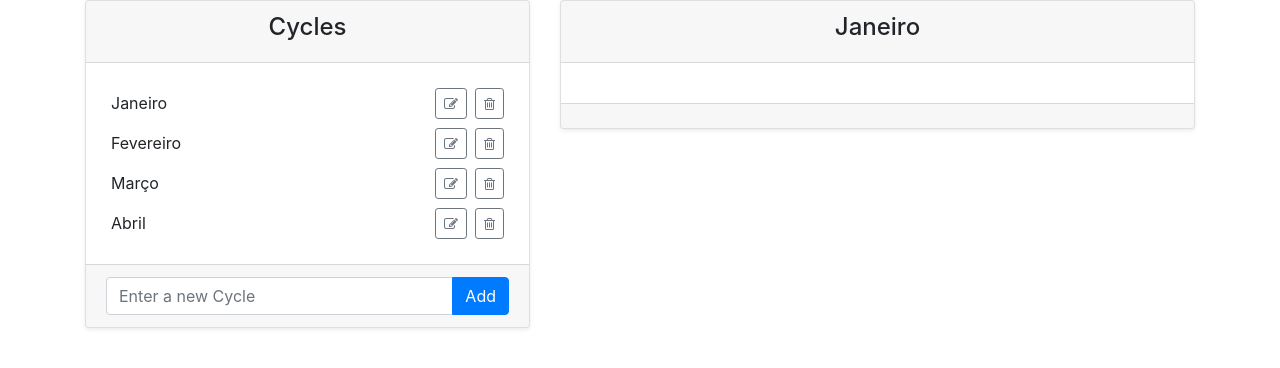
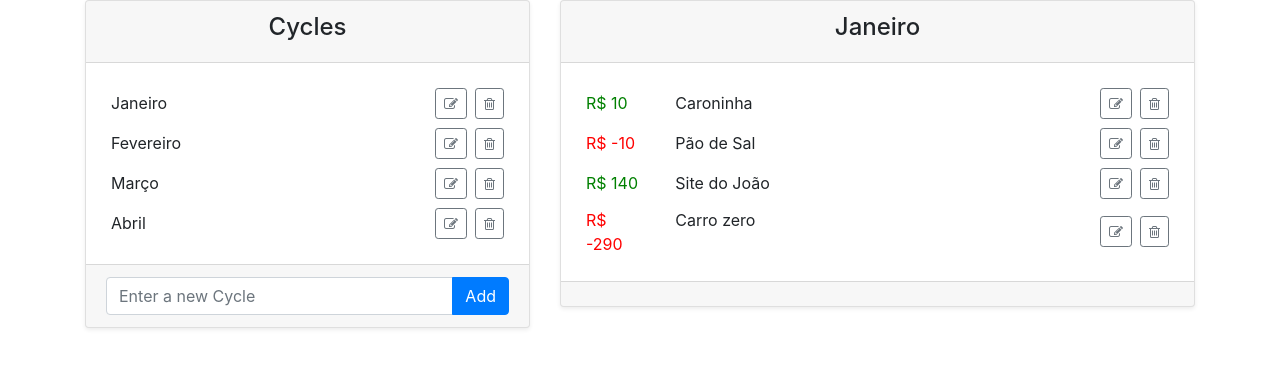
Before and after one commit to nathanaelreges/LEARNING-first-vue-project, a Vue app: page / in a window 1280 px wide. Both pictures are taken after a click on the element "Janeiro". Shown: the top 368 px of the page. Built offline with nearby package versions, Linux system fonts and the light colour scheme.

Commit message:
Cycle component is rendering the list

```diff
--- a/src/components/Cycle.vue
+++ b/src/components/Cycle.vue
@@ -4,7 +4,31 @@
          <h4>{{cycle.name}}</h4>
       </template>
 
-
+      <ul class="list-group list-group-flush">
+         <li v-for="item in cycle.list" :key="item.id" class="list-group-item list__item">
+            <div class="row list__content">
+               <div v-bind:class="getValueClasses(item)">
+                  R$
+                  <span-or-input :value="item.value" :isEditMode="editingId === item.id"
+                     inputClassName="list__edit-content" spanClassName="list__span"
+                     @onInput=";" @onSpanClick=";">
+                  </span-or-input>
+               </div>
+               <div class="col-sm-10">
+                  <span-or-input :value="item.name" :isEditMode="editingId === item.id"
+                     inputClassName="list__edit-content" spanClassName="list__span"
+                     @onInput=";" @onSpanClick=";">
+                  </span-or-input>
+               </div>
+            </div>
+            <div class="list__buttons">
+               <edit-confirm-btn :isEditMode="editingId === item.id"
+                  @onEdit=";" @onSave=";">
+               </edit-confirm-btn>
+               <btn icon="trash-o" @onClick=";"></btn>
+            </div>
+         </li>
+      </ul>
       <template slot="footer">
 
       </template>
@@ -18,22 +42,32 @@ import { mapState, mapMutations } from 'vuex';
 import card from './card.vue'
 import editConfirmBtn from './editConfirmBtn.vue'
 import spanOrInput from './spanOrInput.vue'
+import btn from './btn.vue'
 
 export default {
    name: "CyclesList",
    components : {
       card,
       editConfirmBtn,
-      spanOrInput
+      spanOrInput,
+      btn,
    },
    data() {
       return {
+         editingId: 100
       }
    },
    computed: {
       cycle: mapState('cycles', ['selectedCycle']).selectedCycle,
    },
    methods: {
+      getValueClasses (item) {
+         return {
+            'col-sm-2': true,
+            'list__value': true,
+            'list__value--debit': item.value < 0
+         }
+      }
    },
 }
 </script>
@@ -41,4 +75,46 @@ export default {
 <style scoped>
 
 
+.list__value {
+   color: green;
+}
+
+.list__value--debit {
+   color:red;
+}
+
+.list-group-item {
+   border: none;
+   text-align: left;
+   padding: 5px;
+}
+
+.list__item {
+   display: flex;
+   align-items: center;
+}
+
+.list__content {
+   flex-grow: 1;
+   display: flex;;
+}
+
+.list__edit-content {
+   resize: none;
+   border: none;
+   flex-grow: 1;
+   outline: none;
+   margin-bottom: -1px;
+   border-bottom: 1px solid black;
+}
+
+.list__edit-content:focus {
+   margin-bottom: -2px;
+   border-bottom: 2px solid skyblue;
+}
+
+.list__span {
+   cursor: pointer;
+}
+
 </style>
--- a/src/components/CyclesList.vue
+++ b/src/components/CyclesList.vue
@@ -17,10 +17,7 @@
                <edit-confirm-btn :isEditMode="editingId === item.id"
                   @onEdit="initEditCycle(item)" @onSave="confirmEditCycle(item)">
                </edit-confirm-btn>
-               <button class="btn btn-outline-secondary btn-sm ml-2"
-                  @click="removeCycle(item)">
-                  <i class="fa fa-trash-o "></i>
-               </button>
+               <btn icon="trash-o" @onClick="removeCycle(item)"></btn>
             </div>
          </li>
       </ul>
@@ -44,13 +41,15 @@ import { mapState, mapMutations } from 'vuex';
 import card from './card.vue'
 import editConfirmBtn from './editConfirmBtn.vue'
 import spanOrInput from './spanOrInput.vue'
+import btn from './btn.vue'
 
 export default {
    name: "CyclesList",
    components : {
       card,
       editConfirmBtn,
-      spanOrInput
+      spanOrInput,
+      btn,
    },
    data() {
       return {
@@ -102,8 +101,6 @@ export default {
    padding: 5px;
 }
 
-
-
 .list__item {
    display: flex;
    align-items: center;
@@ -132,6 +129,4 @@ export default {
    cursor: pointer;
 }
 
-
-
 </style>
--- /dev/null
+++ b/src/components/btn.vue
@@ -0,0 +1,17 @@
+<template>
+   <button class="btn btn-outline-secondary btn-sm ml-2"
+      @click="$emit('onClick')">
+      <i :class="'fa fa-' + icon"></i>
+   </button>
+</template>
+
+<script>
+export default {
+   name: "card",
+   props: ['icon']
+}
+</script>
+
+<style scoped>
+
+</style>
--- a/src/store/cycles.js
+++ b/src/store/cycles.js
@@ -4,7 +4,14 @@ export default {
    namespaced: true,
    state: {
       list: [
-         { name: "Janeiro", id: 1},
+         { name: "Janeiro", id: 1,
+            list: [
+               {value: 10, name: 'Caroninha', id: 5},
+               {value: -10, name: 'Pão de Sal', id: 6},
+               {value: 140, name: 'Site do João', id: 7},
+               {value: -290, name: 'Carro zero', id: 8},
+            ]
+         },
          { name: "Fevereiro", id: 2},
          { name: "Março", id: 3},
          { name: "Abril", id: 4}
```
